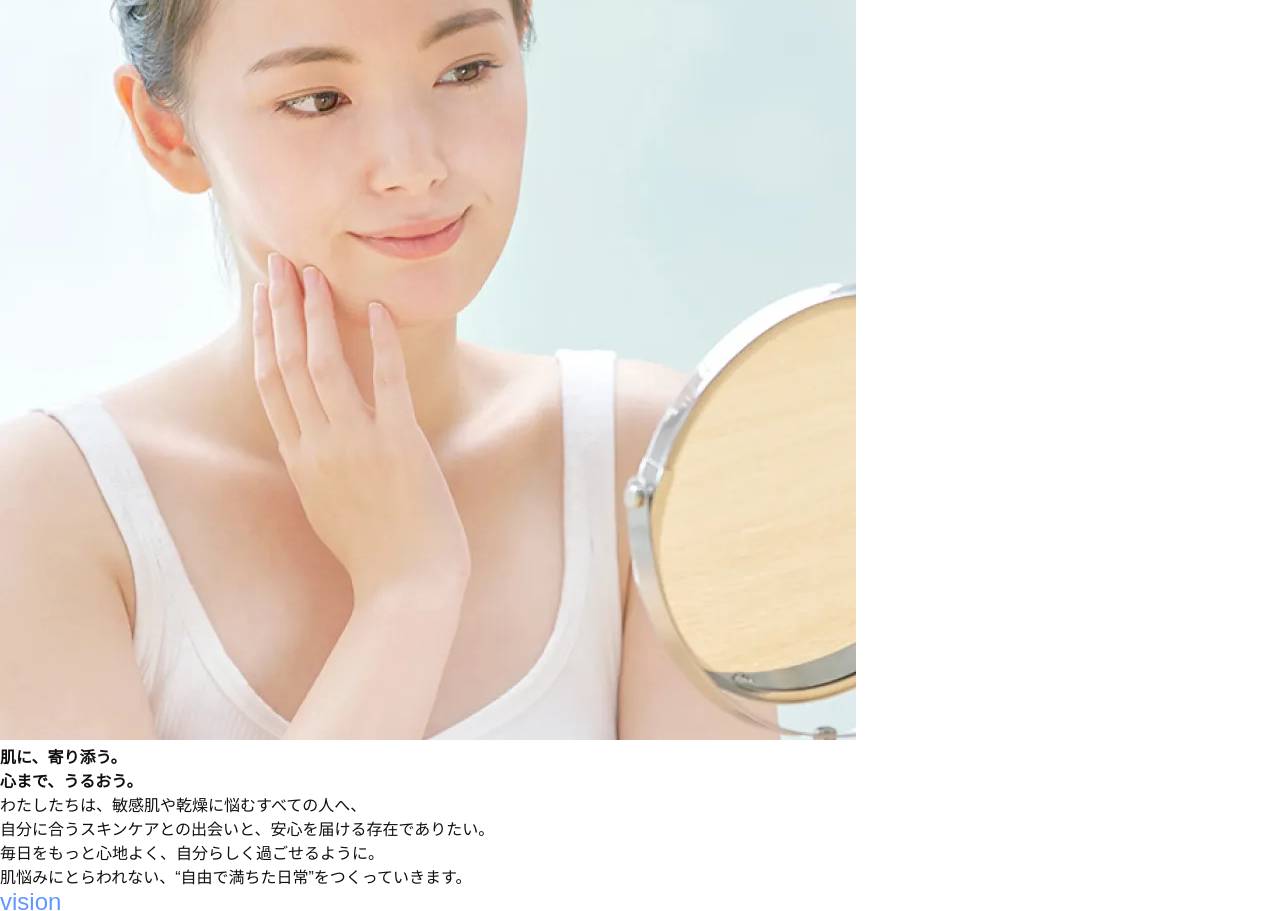
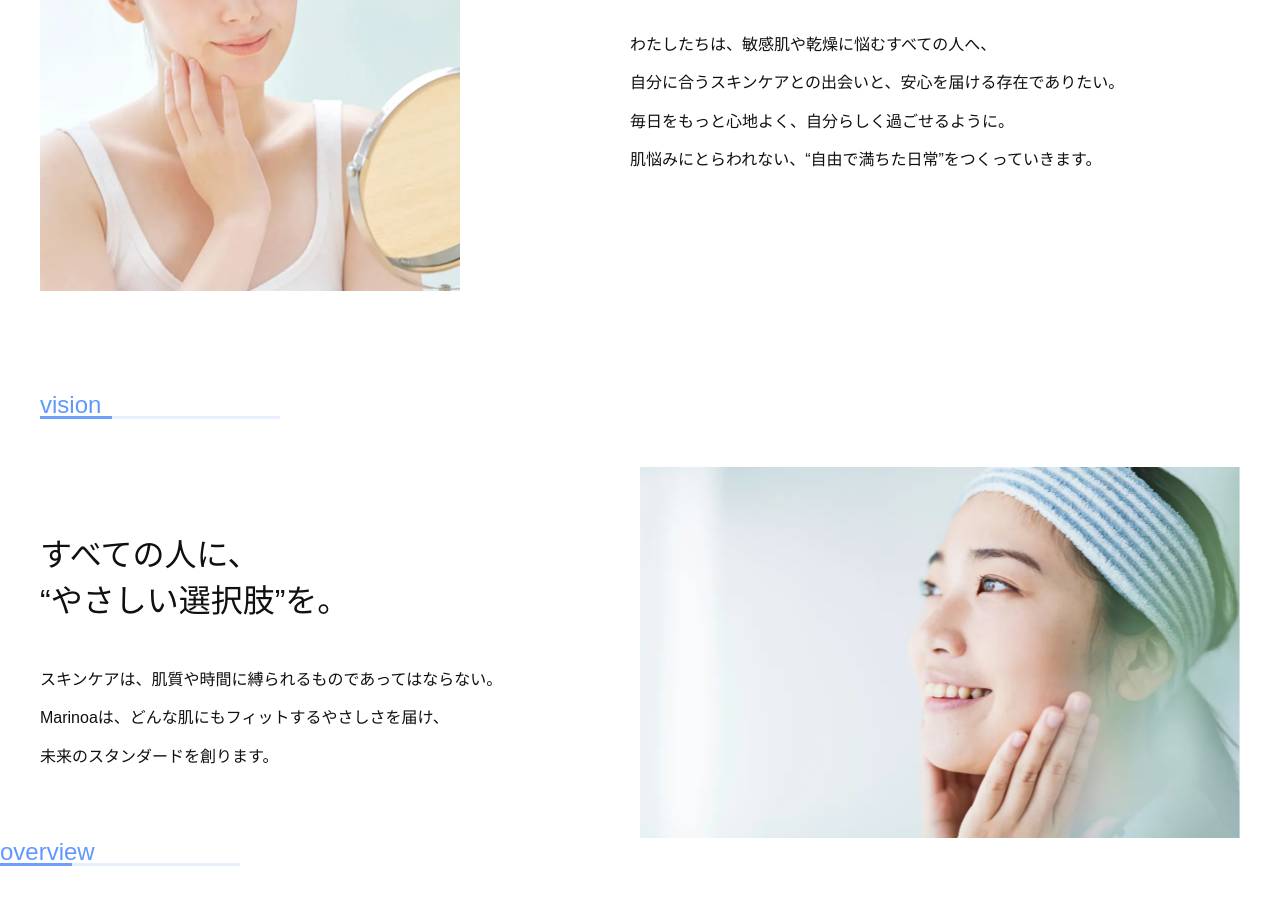
Before and after one commit to Shun-Morioka/marinoa-corporate-site, a plain HTML site: page about.html in a window 1280 px wide. Shown: the part 474-1385 px from the top of the page. Drawn offline with Linux system fonts and the light colour scheme.

Commit message:
visionまで完成

```diff
--- a/about.html
+++ b/about.html
@@ -56,20 +56,21 @@
 
     <section class="mission">
       <div class="mission-container">
-        <h3 class="section-title">mission</h3>
+        <h3 class="section-title">Mission</h3>
         <article class="mission-content">
-          <img src="./images/about/Mission/woman_01_856*1038.webp" class="misson-image-woman" alt="健やかな素肌を大切にする企業理念を象徴するスキンケア中の女性">
+          <img src="./images/about/Mission/woman_01_856*1038.webp" class="mission-image-woman"
+            alt="健やかな素肌を大切にする企業理念を象徴するスキンケア中の女性">
           <div class="mission-textbox">
             <h4 class="mission-catchcopy">
               肌に、寄り添う。<br>
               心まで、うるおう。<br>
             </h4>
-            <div class="mission-description">
-              <p>わたしたちは、敏感肌や乾燥に悩むすべての人へ、</p>
-              <p>自分に合うスキンケアとの出会いと、安心を届ける存在でありたい。</p>
-              <p>毎日をもっと心地よく、自分らしく過ごせるように。</p>
-              <p>肌悩みにとらわれない、“自由で満ちた日常”をつくっていきます。</p>
-            </div>
+            <p class="mission-description">
+              わたしたちは、敏感肌や乾燥に悩むすべての人へ、<br>
+              自分に合うスキンケアとの出会いと、安心を届ける存在でありたい。<br>
+              毎日をもっと心地よく、自分らしく過ごせるように。<br>
+              肌悩みにとらわれない、“自由で満ちた日常”をつくっていきます。<br>
+            </p>
           </div>
         </article>
       </div>
@@ -79,16 +80,19 @@
       <div class="vision-container">
         <h3 class="section-title">vision</h3>
         <article class="vision-content">
-          <img src="./images/about/Vision/woman_02_1202*742.webp" class="vision-image-woman" alt="健やかな素肌を大切にする企業理念を象徴するスキンケア中の女性">
+          <img src="./images/about/Vision/woman_02_1202*742.webp" class="vision-image-woman"
+            alt="健やかな素肌を大切にする企業理念を象徴するスキンケア中の女性">
           <div class="vision-textbox">
             <h4 class="vision-catchcopy">
               すべての人に、<br>
               “やさしい選択肢”を。<br>
             </h4>
-            <div class="vision-description">
-              <p>スキンケアは、肌質や時間に縛られるものであってはならない。</p>
-              <p>Marinoaは、どんな肌にもフィットするやさしさを届け、</p>
-              <p>未来のスタンダードを創ります。</p>
+            <div>
+              <p class="vision-description">
+                スキンケアは、肌質や時間に縛られるものであってはならない。<br>
+                Marinoaは、どんな肌にもフィットするやさしさを届け、<br>
+                未来のスタンダードを創ります。<br>
+              </p>
             </div>
           </div>
         </article>
--- a/style.css
+++ b/style.css
@@ -428,10 +428,62 @@ footer .footer-copyright {
 
 /* mission---------------------------------------- */
 .about .mission {
-  margin-top: 10rem;
+  margin: 18rem 0 10rem 0;
   width: 100%;
 }
 
-.about.mission-container {
+.about .mission-container {
   width: 120rem;
+  margin: 0 auto;
 }
+
+.about .mission-content {
+  display: flex;
+  align-items: center;
+  gap: 17rem;
+}
+
+.about .mission-image-woman {
+  width: 42rem;
+}
+
+.about .mission-catchcopy {
+  font-size: 3.2rem;
+  font-weight: 500;
+  margin-bottom: 4rem;
+}
+
+.about .mission-description {
+  line-height: 2.4;
+}
+
+/* vision---------------------------------------- */
+.about .vision {
+  width: 100%;
+}
+
+.about .vision-container {
+  width: 120rem;
+  margin: 0 auto;
+}
+
+.about .vision-content {
+  display: flex;
+  justify-content: space-between;
+  align-items: center;
+  flex-direction: row-reverse;
+}
+
+.about .vision-image-woman {
+  width: 60rem;
+}
+
+.about .vision-catchcopy {
+  font-size: 3.2rem;
+  font-weight: 500;
+  margin-bottom: 4rem;
+}
+
+.about .vision-description {
+  line-height: 2.4;
+}
```
Also changed, not shown: 1 other file.
